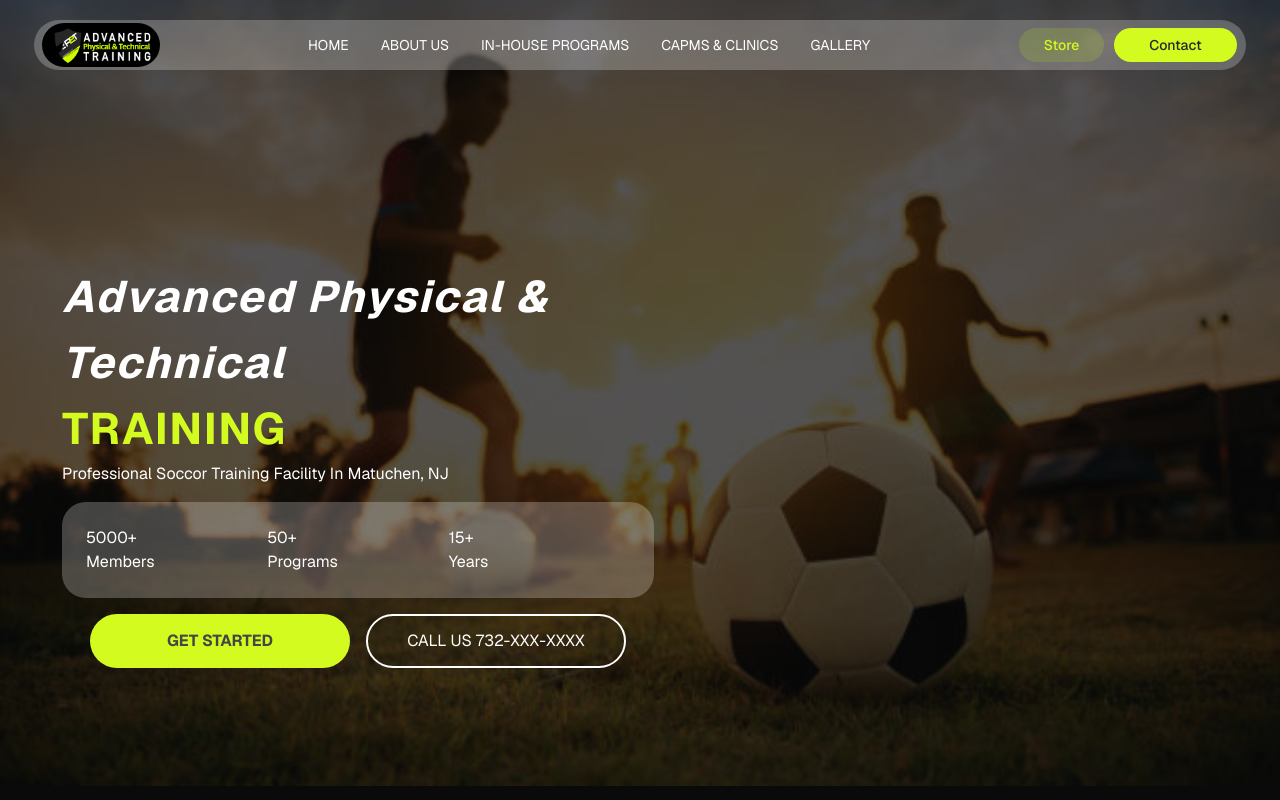
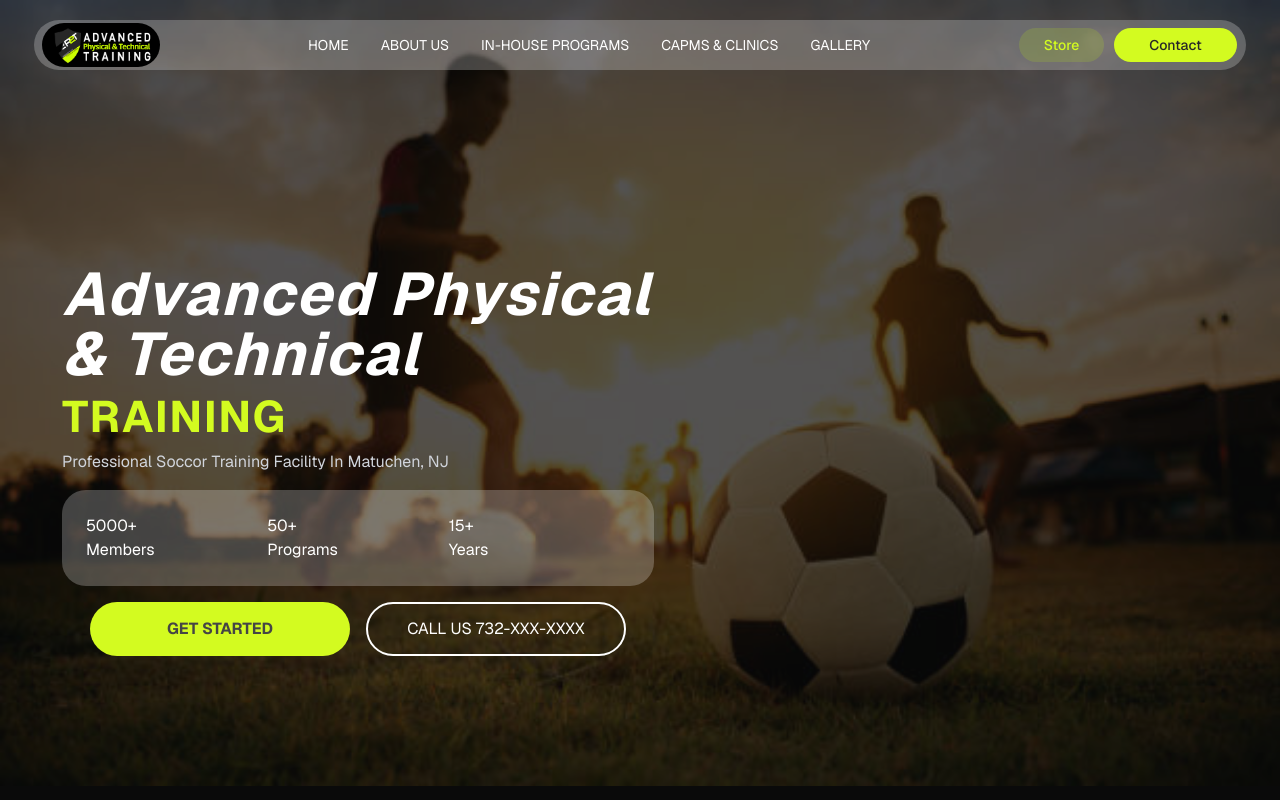
Before and after one commit to ubaid1840/ap2t, a Next.js app: page / in a window 1280 px wide. Shown: the top 800 px of the page. Built offline with nearby package versions, Linux system fonts and the light colour scheme.

Commit message:
small fixes

```diff
--- /dev/null
+++ b/app/(landing)/layout.tsx
@@ -0,0 +1,17 @@
+import Footer from "@/components/footer";
+import Header from "@/components/header";
+
+
+export default function RootLayout({
+    children,
+}: Readonly<{
+    children: React.ReactNode;
+}>) {
+    return (
+        <>
+            <Header />
+            {children}
+            <Footer />
+        </>
+    );
+}
--- a/app/page.tsx
+++ b/app/(landing)/page.tsx
@@ -1,15 +1,14 @@
 "use client";
 
 import EmblaCarousel from "@/components/embla-carousel/EmblaCarousel";
+import GradientIcon from "@/components/icon-container";
+import { LogosSlider } from "@/components/logoslider";
+import PricingSection from "@/components/priceing-section";
+import { ReviewSlider } from "@/components/reviewslider";
 import { Button } from "@/components/ui/button";
+import { Calendar } from "@/components/ui/calendar";
 import { EmblaOptionsType } from "embla-carousel";
-import { Check, Users, User, Trophy, Calendar1, Clock, } from "lucide-react";
-import { LogosSlider } from "@/components/logoslider";
-import { Calendar } from "@/components/ui/calendar";
-import { Card,CardHeader,CardContent,CardFooter } from "@/components/ui/card";
-import { ReviewSlider } from "@/components/reviewslider";
-import GradientIcon from "@/components/icon-container";
-import PricingSection from "@/components/priceing-section";
+import { Calendar1, Check, Clock, Trophy, User, Users, } from "lucide-react";
 export default function LandingPage() {
   const OPTIONS: EmblaOptionsType = { loop: true };
   const SLIDE_COUNT = 5;
@@ -22,13 +21,13 @@ export default function LandingPage() {
       {/* hero section */}
       <EmblaCarousel slides={images} options={OPTIONS} />
       <div className="absolute top-66 left-15.5 w-148 h-80 flex flex-col">
-        <h1 className="font-Thunder text-[44px] tracking-[2px] font-bold italic">
+        <h1 className="text-6xl tracking-[2px] font-bold italic">
           Advanced Physical & Technical
         </h1>
         <h1 className="text-primary text-[44px] tracking-[2px] font-bold">
           TRAINING
         </h1>
-        <p>Professional Soccor Training Facility In Matuchen, NJ</p>
+        <p className="text-[#D1D5DC]">Professional Soccor Training Facility In Matuchen, NJ</p>
 
         <div className="rounded-lg flex bg-[#FFFFFF3D] p-6 mt-4">
           <div className="flex flex-col flex-1">
--- a/app/layout.tsx
+++ b/app/layout.tsx
@@ -31,9 +31,9 @@ export default function RootLayout({
       <body
         className={`${geistSans.variable} ${geistMono.variable} antialiased`}
       >
-        <Header/>
+
         {children}
-        <Footer/>
+
       </body>
     </html>
   );
```
Also changed, not shown: app/auth/page.tsx (+9 -0 lines), app/(landing)/about/page.tsx (renamed from app/about/page.tsx), app/(landing)/camps&clinics/page.tsx (renamed from app/camps&clinics/page.tsx), app/(landing)/gallery/page.tsx (renamed from app/gallery/page.tsx), app/(landing)/inhouseprograms/page.tsx (renamed from app/inhouseprograms/page.tsx).
